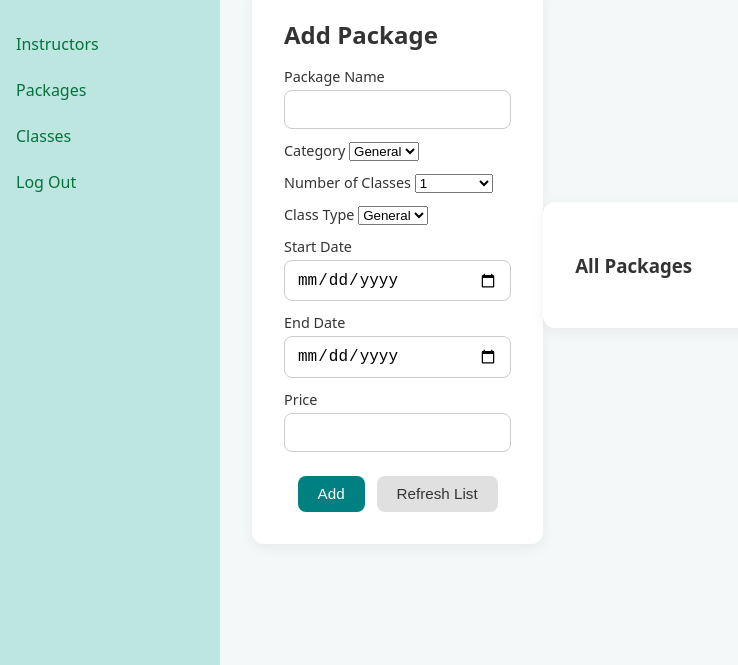
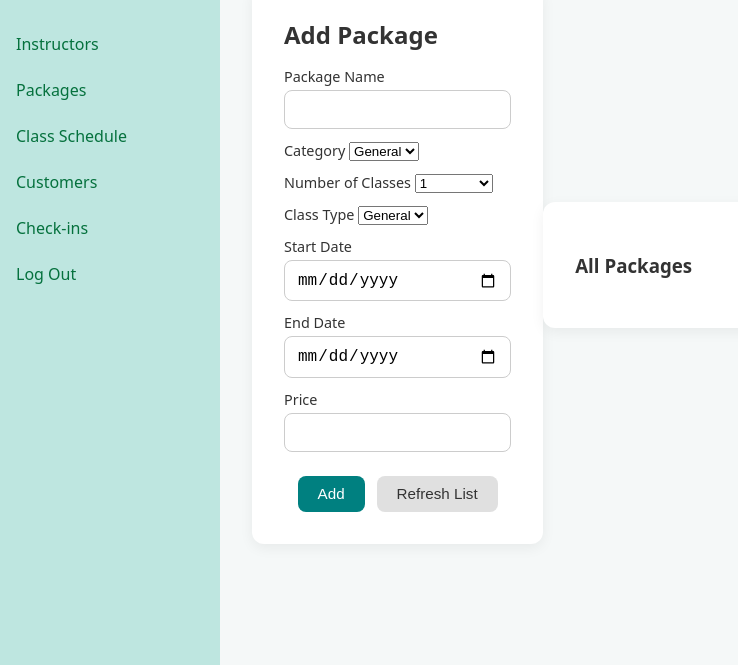
Before and after one commit to jakoman12/yogitrack, a website: page public/htmls/package.html in a window 1280 px wide. Shown: the part 135-800 px from the top of the page, without its empty margins (0-738 px from the left). Drawn offline with Linux system fonts and the light colour scheme; no server answers.

Commit message:
added customer files

```diff
--- a/public/htmls/package.html
+++ b/public/htmls/package.html
@@ -13,7 +13,9 @@
     <nav class="nav">
       <a href="instructor.html">Instructors</a>
       <a href="package.html">Packages</a>
-      <a href="class.html">Classes</a>
+      <a href="class.html">Class Schedule</a>
+      <a href="customer.html">Customers</a>
+      <a href="#">Check-ins</a>
       <a href="../index.html">Log Out</a>
     </nav>
   </aside>
--- a/server.js
+++ b/server.js
@@ -5,6 +5,7 @@ const path = require("path");
 const instructorRoutes = require("./routes/instructorRoutes.cjs")
 const classRoutes = require("./routes/classRoutes.cjs")
 const packageRoutes = require("./routes/packageRoutes.cjs")
+const customerRoutes = require("./routes/customerRoutes.cjs")
 require("dotenv").config();
 
 const app = express();
@@ -18,6 +19,7 @@ app.use(express.static(path.join(__dirname, "public")));
 app.use("/api/instructor", instructorRoutes);
 app.use("/api/class", classRoutes);
 app.use("/api/package", packageRoutes);
+app.use("/api/customer", customerRoutes);
 
 // DB connection
 mongoose
```
Also changed, not shown: public/htmls/class.html (+1 -1 lines), public/htmls/dashboard.html (+1 -1 lines), public/htmls/instructor.html (+1 -1 lines).
